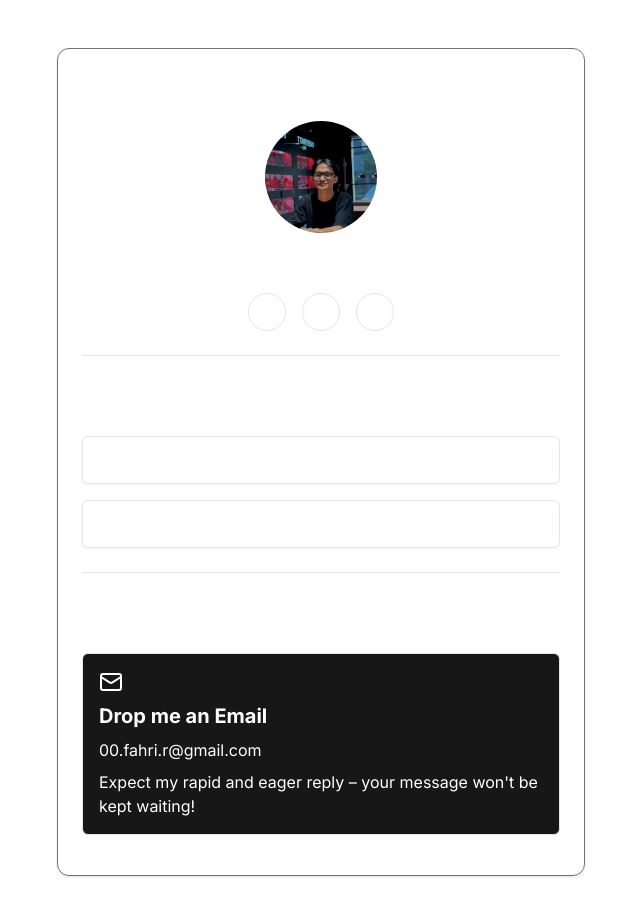
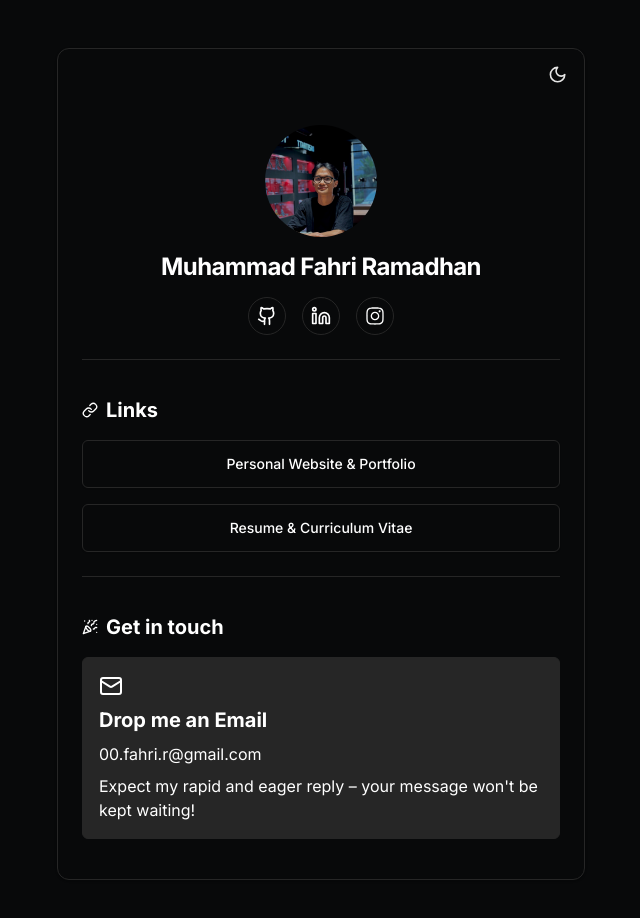
Before and after one commit to fahri-r/link.fahri-r.com, a Next.js app: page / in a window 1280 px wide. Shown: the top 918 px of the page, without its empty margins (319-959 px from the left). Built offline with nearby package versions, Linux system fonts and the light colour scheme.

Commit message:
enabling theme

```diff
--- /dev/null
+++ b/components/mode-toggle.tsx
@@ -0,0 +1,20 @@
+import { MoonIcon, SunIcon } from "lucide-react";
+import { useTheme } from "next-themes";
+import { Button } from "./ui/button";
+
+export function ModeToggle() {
+    const { theme, setTheme } = useTheme();
+
+    return (
+        <Button
+            variant="ghost"
+            type="button"
+            size="icon"
+            className="px-2 rounded-full"
+            onClick={() => setTheme(theme === "dark" ? "light" : "dark")}
+        >
+            <SunIcon className="h-[1.2rem] w-[1.2rem] text-neutral-800 dark:hidden dark:text-neutral-200" />
+            <MoonIcon className="hidden h-[1.2rem] w-[1.2rem] text-neutral-800 dark:block dark:text-neutral-200" />
+        </Button>
+    );
+}
--- a/components/ui/card.tsx
+++ b/components/ui/card.tsx
@@ -9,7 +9,7 @@ const Card = React.forwardRef<
   <div
     ref={ref}
     className={cn(
-      "rounded-xl border border-muted-foreground text-card-foreground shadow",
+      "rounded-xl border text-card-foreground shadow",
       className
     )}
     {...props}
@@ -35,7 +35,7 @@ const CardTitle = React.forwardRef<
 >(({ className, ...props }, ref) => (
   <h3
     ref={ref}
-    className={cn("font-semibold leading-none tracking-tight text-white dark:text-black", className)}
+    className={cn("font-semibold leading-none tracking-tight dark:text-white text-black", className)}
     {...props}
   />
 ))
--- a/package.json
+++ b/package.json
@@ -18,6 +18,7 @@
     "lucide-react": "^0.447.0",
     "next": "14.2.14",
     "next-seo": "^6.6.0",
+    "next-themes": "^0.3.0",
     "react": "^18",
     "react-dom": "^18",
     "tailwind-merge": "^2.5.3",
--- a/pages/_app.tsx
+++ b/pages/_app.tsx
@@ -1,5 +1,6 @@
 import { cn } from "@/lib/utils";
 import "@/styles/globals.css";
+import { ThemeProvider } from "next-themes";
 
 import type { AppProps } from "next/app";
 import { Inter as FontSans } from "next/font/google";
@@ -12,7 +13,14 @@ const fontSans = FontSans({
 export default function App({ Component, pageProps }: AppProps) {
   return (
     <body className={cn(fontSans.className, "min-h-screen bg-background antialiased max-w-xl mx-auto py-12 px-6")}>
-      <Component {...pageProps} />
+      <ThemeProvider
+        attribute="class"
+        defaultTheme="dark"
+        enableSystem={false}
+        disableTransitionOnChange
+      >
+        <Component {...pageProps} />
+      </ThemeProvider>
     </body>
   );
 }
--- a/pages/index.tsx
+++ b/pages/index.tsx
@@ -1,3 +1,4 @@
+import { ModeToggle } from "@/components/mode-toggle";
 import { Button } from "@/components/ui/button";
 import { Card, CardContent, CardFooter, CardHeader, CardTitle } from "@/components/ui/card";
 import { Separator } from "@/components/ui/separator";
@@ -11,26 +12,29 @@ export default function Home() {
   return (
     <>
       <NextSeo title={`Muhammad Fahri Ramadhan - Software Engineer`} />
-      <Card className="pt-12 pb-4">
+      <Card className="pb-4">
+        <div className="flex w-full justify-end p-2">
+          <ModeToggle />
+        </div>
         <CardHeader className="flex flex-col items-center gap-y-2">
           <Avatar className="size-28">
             <AvatarImage src="/images/avatar.png" className="rounded-full" />
             <AvatarFallback>MFR</AvatarFallback>
           </Avatar>
           <CardTitle className="font-bold text-2xl text-center">Muhammad Fahri Ramadhan</CardTitle>
-          <div className="flex gap-4 text-white">
-            <NextLink href="https://github.com/fahri-r" className="border rounded-full p-2 hover:bg-white hover:text-black">
+          <div className="flex gap-4 dark:text-white text-black">
+            <NextLink href="https://github.com/fahri-r" className="border rounded-full p-2 hover:bg-accent">
               <GithubIcon className="size-5" />
             </NextLink>
-            <NextLink href="https://www.linkedin.com/in/fahri-r" className="border rounded-full p-2 hover:bg-white hover:text-black">
+            <NextLink href="https://www.linkedin.com/in/fahri-r" className="border rounded-full p-2 hover:bg-accent">
               <LinkedinIcon className="size-5" />
             </NextLink>
-            <NextLink href="https://www.instagram.com/fahriramadhannnn" className="border rounded-full p-2 hover:bg-white hover:text-black">
+            <NextLink href="https://www.instagram.com/fahriramadhannnn" className="border rounded-full p-2 hover:bg-accent">
               <InstagramLogoIcon className="size-5" />
             </NextLink>
           </div>
         </CardHeader>
-        <CardContent className="flex flex-col gap-y-4 text-white">
+        <CardContent className="flex flex-col gap-y-4 dark:text-white text-black">
           <Separator className="mb-5" />
           <div className="flex gap-2 items-center">
             <Link className="size-4" />
@@ -43,13 +47,13 @@ export default function Home() {
             <Button className="w-full h-12" variant={"outline"}>Resume & Curriculum Vitae</Button>
           </NextLink>
         </CardContent>
-        <CardFooter className="flex flex-col gap-y-4 text-white">
+        <CardFooter className="flex flex-col gap-y-4 dark:text-white text-black">
           <Separator className="mb-5" />
           <div className="flex gap-2 items-center">
             <PartyPopper className="size-4" />
             <h1 className="text-xl font-bold">Get in touch</h1>
           </div>
-          <div className="flex flex-col gap-2 border p-4 rounded-md bg-secondary-foreground">
+          <div className="flex flex-col gap-2 border p-4 rounded-md bg-accent">
             <MailIcon />
             <h2 className="text-xl font-bold">Drop me an Email</h2>
             <p>00.fahri.r@gmail.com</p>
--- a/styles/globals.css
+++ b/styles/globals.css
@@ -2,35 +2,7 @@
 @tailwind components;
 @tailwind utilities;
 
-:root {
-  --background: #ffffff;
-  --foreground: #171717;
-}
-
-@media (prefers-color-scheme: dark) {
-  :root {
-    --background: #0a0a0a;
-    --foreground: #ededed;
-  }
-}
-
-body {
-  color: var(--foreground);
-  background: var(--background);
-  font-family: Arial, Helvetica, sans-serif;
-}
-
-@layer utilities {
-  .text-balance {
-    text-wrap: balance;
-  }
-}
-
 @layer base {
-  html {
-    color-scheme: dark !important;
-  }
-
   :root {
     --background: 0 0% 100%;
     --foreground: 210 11.1% 3.53%;
@@ -98,7 +70,77 @@ body {
   * {
     @apply border-border;
   }
+
   body {
     @apply bg-background text-foreground;
   }
 }
+
+h3 code {
+  @apply !text-lg md:!text-xl;
+}
+
+pre {
+  @apply !px-0 rounded-lg overflow-x-auto py-4
+}
+
+pre [data-line] {
+  @apply px-4
+}
+
+code {
+  @apply text-sm md:text-base !leading-loose;
+}
+
+pre>code {
+  counter-reset: line;
+}
+
+code[data-theme*=" "],
+code[data-theme*=" "] span {
+  color: var(--shiki-light);
+  background-color: var(--shiki-light-bg);
+}
+
+@media (prefers-color-scheme: dark) {
+
+  code[data-theme*=" "],
+  code[data-theme*=" "] span {
+    color: var(--shiki-dark);
+    background-color: var(--shiki-dark-bg);
+  }
+}
+
+code[data-line-numbers] {
+  counter-reset: line;
+}
+
+code[data-line-numbers]>[data-line]::before {
+  counter-increment: line;
+  content: counter(line);
+  @apply inline-block w-4 mr-4 text-right text-gray-500;
+}
+
+code {
+  counter-reset: line;
+}
+
+code>[data-line]::before {
+  counter-increment: line;
+  content: counter(line);
+
+  /* Other styling */
+  display: inline-block;
+  width: 1rem;
+  margin-right: 2rem;
+  text-align: right;
+  color: gray;
+}
+
+code[data-line-numbers-max-digits="2"]>[data-line]::before {
+  width: 2rem;
+}
+
+code[data-line-numbers-max-digits="3"]>[data-line]::before {
+  width: 3rem;
+}
```
